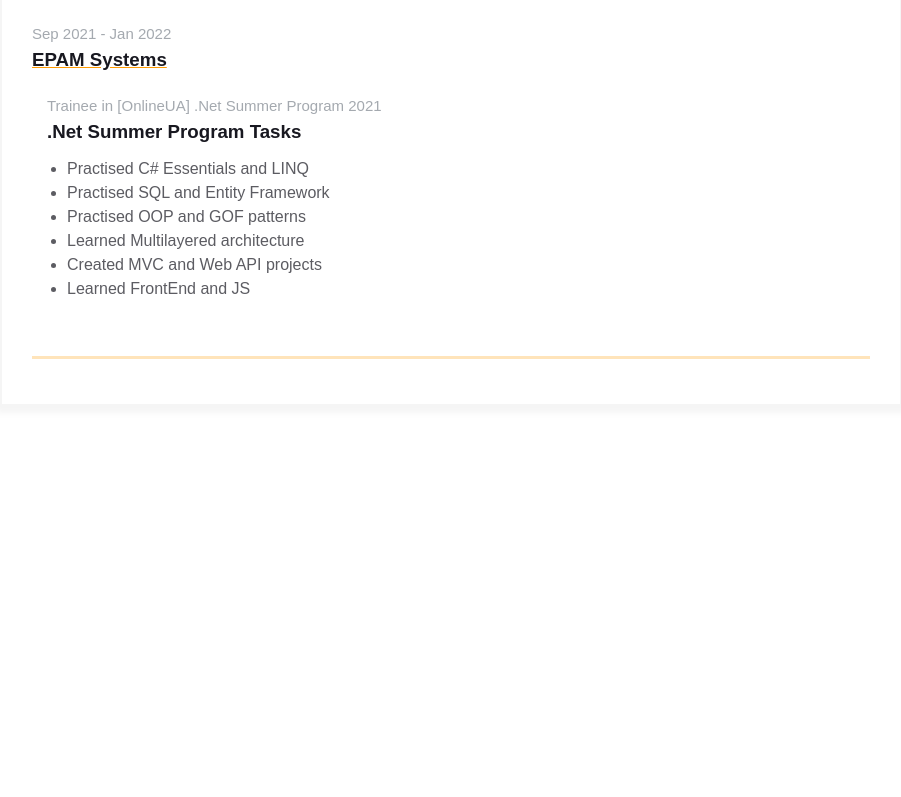
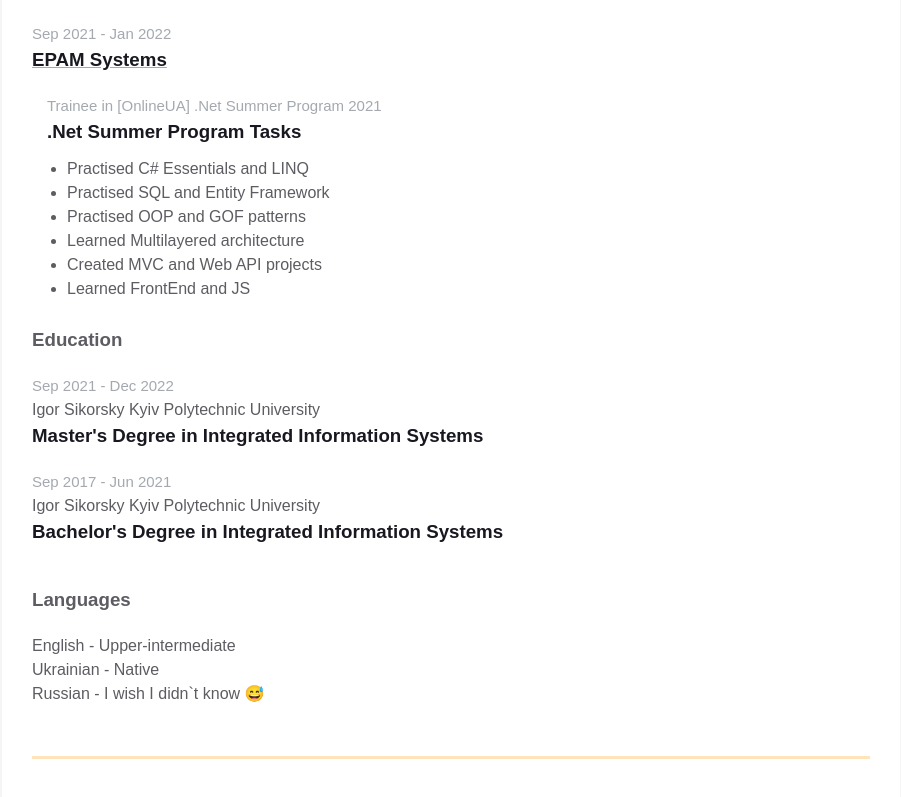
Before and after one commit to MaxShelestiuk/homepage, a plain HTML site: page index.html in a window 1280 px wide. Shown: the part 998-1795 px from the top of the page, without its empty margins (189-1090 px from the left). Before the commit the page ends 1453 px from the top, so only its background shows below. Drawn offline with Linux system fonts and the light colour scheme.

Commit message:
Added additional-info container to index.html

```diff
--- a/index.html
+++ b/index.html
@@ -148,7 +148,8 @@
 
                                 <div class="experiences__company-project">
                                     <span class="experiences__company-project-role">Full-time student in .NET Lab</span>
-                                    <h3 class="experiences__company-project-name">Web app for Card file of text materials</h3>
+                                    <h3 class="experiences__company-project-name">Web app for Card file of text
+                                        materials</h3>
                                     <ul class="experiences__company-project-responsibilities">
                                         <li>Passed OnBoarding stage</li>
                                         <li>Created Web API project with mentor</li>
@@ -163,7 +164,8 @@
                                 </div>
 
                                 <div class="experiences__company-project">
-                                    <span class="experiences__company-project-role">Trainee in [OnlineUA] .Net Summer Program 2021</span>
+                                    <span class="experiences__company-project-role">Trainee in [OnlineUA] .Net Summer
+                                        Program 2021</span>
                                     <h3 class="experiences__company-project-name">.Net Summer Program Tasks</h3>
                                     <ul class="experiences__company-project-responsibilities">
                                         <li>Practised C# Essentials and LINQ</li>
@@ -178,7 +180,36 @@
                         </div>
                     </div>
 
-                    <div class="additional-info fv"></div>
+                    <div class="additional-info fv">
+                        <div class="additional-info fv">
+                            <div class="additional-info__education">
+                                <h3 class="additional-info__education-header">Education</h3>
+                                <div class="additional-info__education-university">
+                                    <span class="additional-info__education-university-durability">Sep 2021 - Dec 2022</span>
+                                    <p class="additional-info__education-university-name">Igor Sikorsky Kyiv Polytechnic University</p>
+                                    <h3 class="additional-info__education-university-speciality">Master's Degree in Integrated Information Systems</h3>
+                                </div>
+                                <div class="additional-info__education-university">
+                                    <span class="additional-info__education-university-durability">Sep 2017 - Jun 2021</span>
+                                    <p class="additional-info__education-university-name">Igor Sikorsky Kyiv Polytechnic University</p>
+                                    <h3 class="additional-info__education-university-speciality">Bachelor's Degree in Integrated Information Systems</h3>
+                                </div>
+                            </div>
+
+                            <div class="additional-info__languages">
+                                <h3 class="additional-info__languages-header">Languages</h3>
+                                <p class="additional-info__languages-item">
+                                    English - Upper-intermediate
+                                </p>
+                                <p class="additional-info__languages-item">
+                                    Ukrainian - Native
+                                </p>
+                                <p class="additional-info__languages-item">
+                                    Russian - I wish I didn`t know &#128517
+                                </p>
+                            </div>
+                        </div>
+                    </div>
                 </div>
             </div>
         </div>
--- a/styles.css
+++ b/styles.css
@@ -241,7 +241,7 @@
 .additional-info__education-university-speciality {
     color: var(--primary-text-color);
     text-align: left;
-    margin-bottom: 10px;
+    margin-bottom: 20px;
 }
 
 .additional-info__education-university-name {
```
